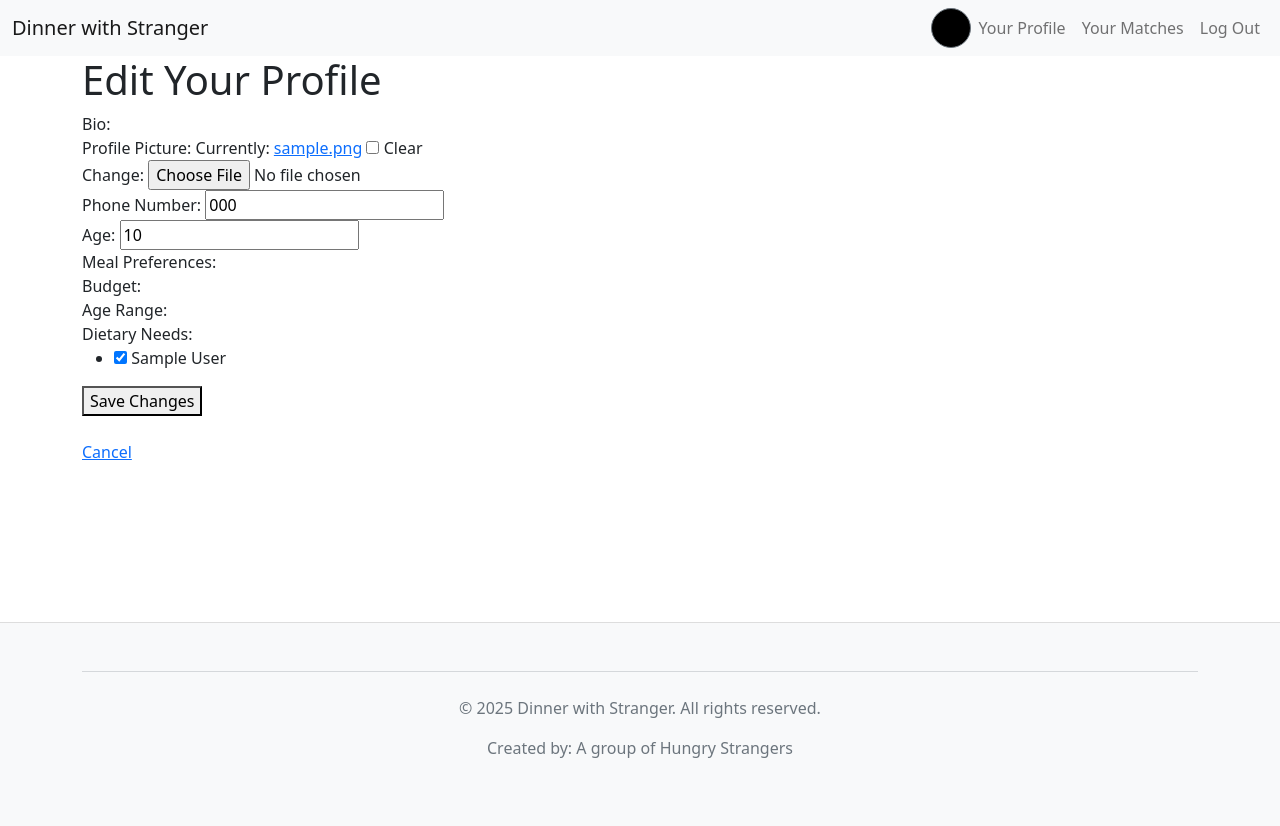
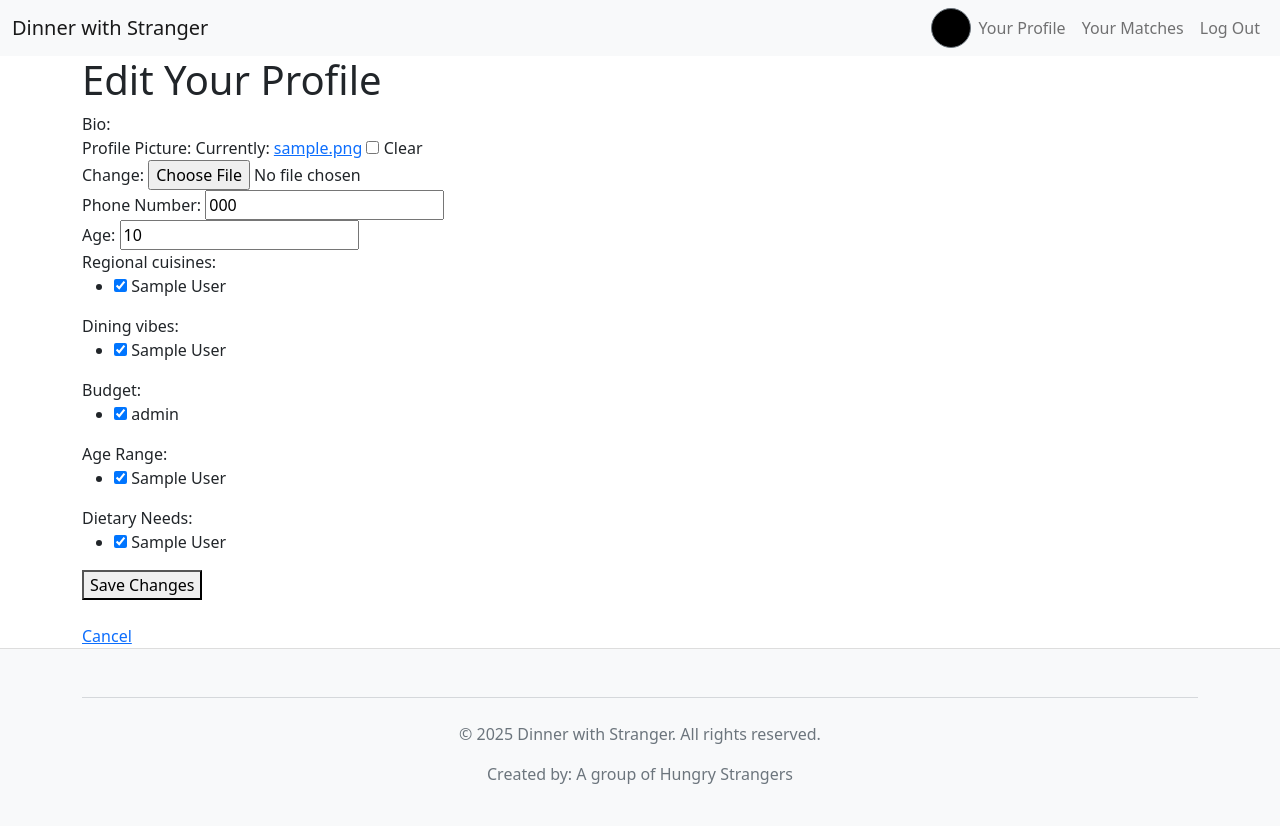
Before and after one commit to Archie-Henderson/Dinner-With-a-Stranger, a Django app: page /profile/edit/ in a window 1280 px wide. Before the commit the page ends 758 px from the top, so only its background shows below. Run offline with Django 3.2, Linux system fonts and the light colour scheme; a user stored in the database is signed in; tables that the repository leaves empty hold one stand-in row (values such as "Sample post").

Commit message:
fixed editing profile

```diff
--- a/templates/user_page/user_profile_edit.html
+++ b/templates/user_page/user_profile_edit.html
@@ -37,18 +37,23 @@
     </div>
 
     <div>
-      <label for="{{ form.meal_preferences.id_for_label }}">Meal Preferences:</label>
-      {{ form.meal_preferences }}
+      <label for="{{ form.regional_cuisines.id_for_label }}">Regional cuisines:</label>
+      {{ form.regional_cuisines }}
     </div>
 
     <div>
-      <label for="{{ form.budget.id_for_label }}">Budget:</label>
-      {{ form.budget }}
+      <label for="{{ form.dining_vibes.id_for_label }}">Dining vibes:</label>
+      {{ form.dining_vibes }}
     </div>
 
     <div>
-      <label for="{{ form.age_range.id_for_label }}">Age Range:</label>
-      {{ form.age_range }}
+      <label for="{{ form.budgets.id_for_label }}">Budget:</label>
+      {{ form.budgets }}
+    </div>
+
+    <div>
+      <label for="{{ form.age_ranges.id_for_label }}">Age Range:</label>
+      {{ form.age_ranges}}
     </div>
 
     <div>
--- a/user_page/views.py
+++ b/user_page/views.py
@@ -26,18 +26,14 @@ def profile_home(request):
 
 @login_required
 def edit_profile(request):
-    if request.method=='POST':
-        find_new_matches(request)
-        redirect(reverse('user_page:user_profile'))
 
-    profile = get_object_or_404(UserProfile, user=request.user)
+    profile, created = UserProfile.objects.get_or_create(user=request.user)
 
     if request.method == 'POST':
         form = EditProfileForm(request.POST, request.FILES, instance=profile)
         if form.is_valid():
             form.save()
-            messages.success(request, "Your profile has been updated successfully.")
-            return redirect('profile_home')
+            return redirect('user_page:profile_home')
     else:
         form = EditProfileForm(instance=profile)
 
```
